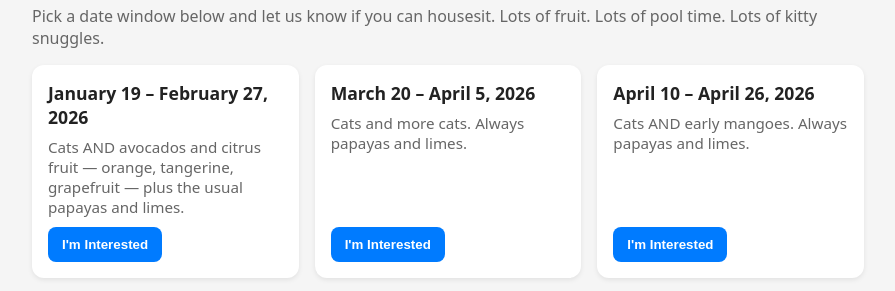
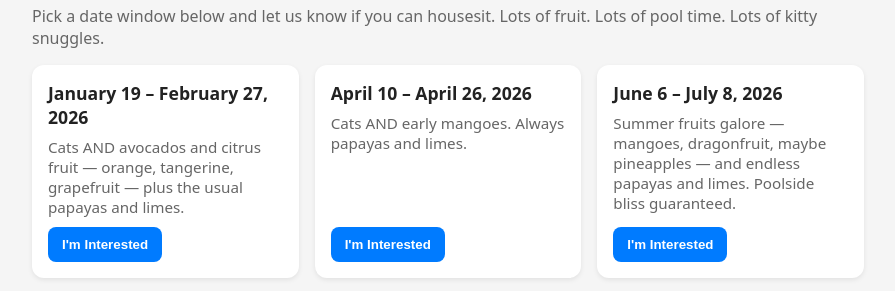
Before and after one commit to aheidergott/housesitting-interest, a plain HTML site: page index.html in a window 1280 px wide. Shown: the part 478-769 px from the top of the page, without its empty margins (192-1087 px from the left). Drawn offline with Linux system fonts and the light colour scheme.

Commit message:
Add files via upload

```diff
--- a/index.html
+++ b/index.html
@@ -56,16 +56,7 @@
         <h3>January 19 – February 27, 2026</h3>
         <div class="perks">Cats AND avocados and citrus fruit — orange, tangerine, grapefruit — plus the usual papayas and limes.</div>
         <button type="button" data-date="January 19 – February 27, 2026">I'm Interested</button>
-      </div>
-
-     <div class="date-card">
-        <h3>March 20 – April 5, 2026 </h3>
-        <div class="perks">Cats and more cats. Always papayas and limes.</div>
-        <button type="button" data-date="March 20 – April 9, 2026 (dates TBC)">I'm Interested</button>
-      </div>
-
-
-      <div class="date-card">
+      </div><div class="date-card">
         <h3>April 10 – April 26, 2026</h3>
         <div class="perks">Cats AND early mangoes. Always papayas and limes.</div>
         <button type="button" data-date="April 10 – April 26, 2026">I'm Interested</button>
```
